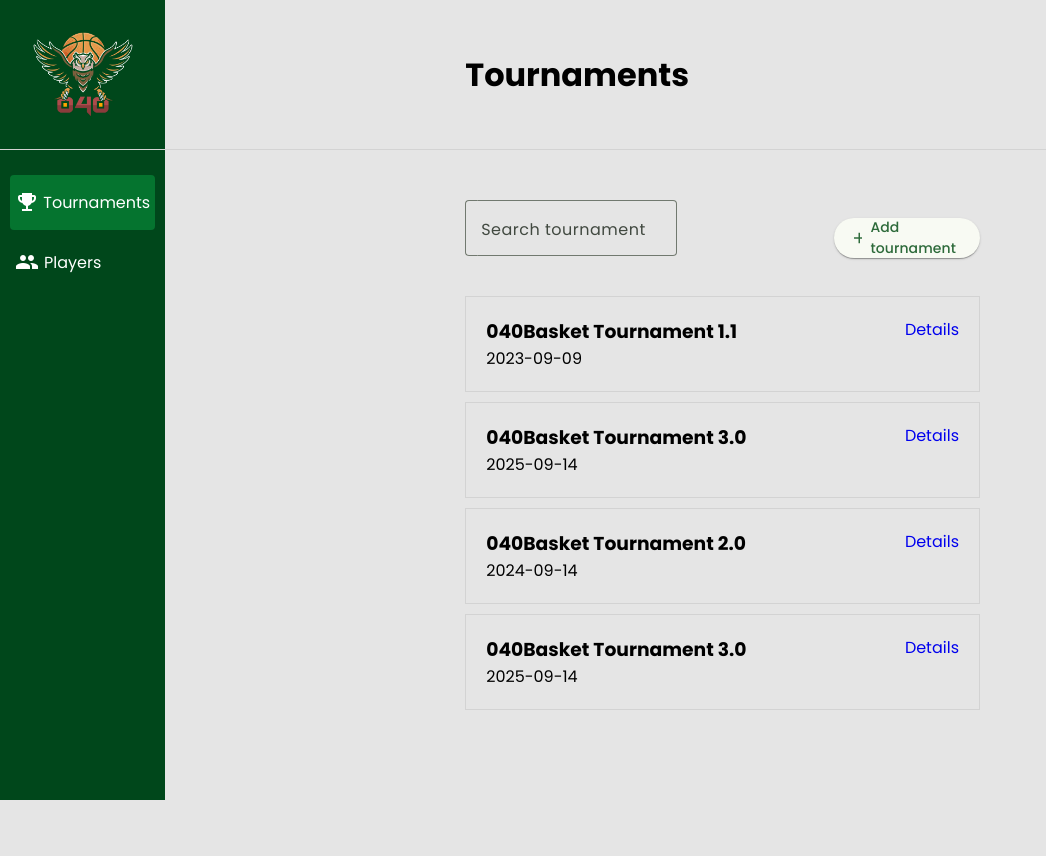
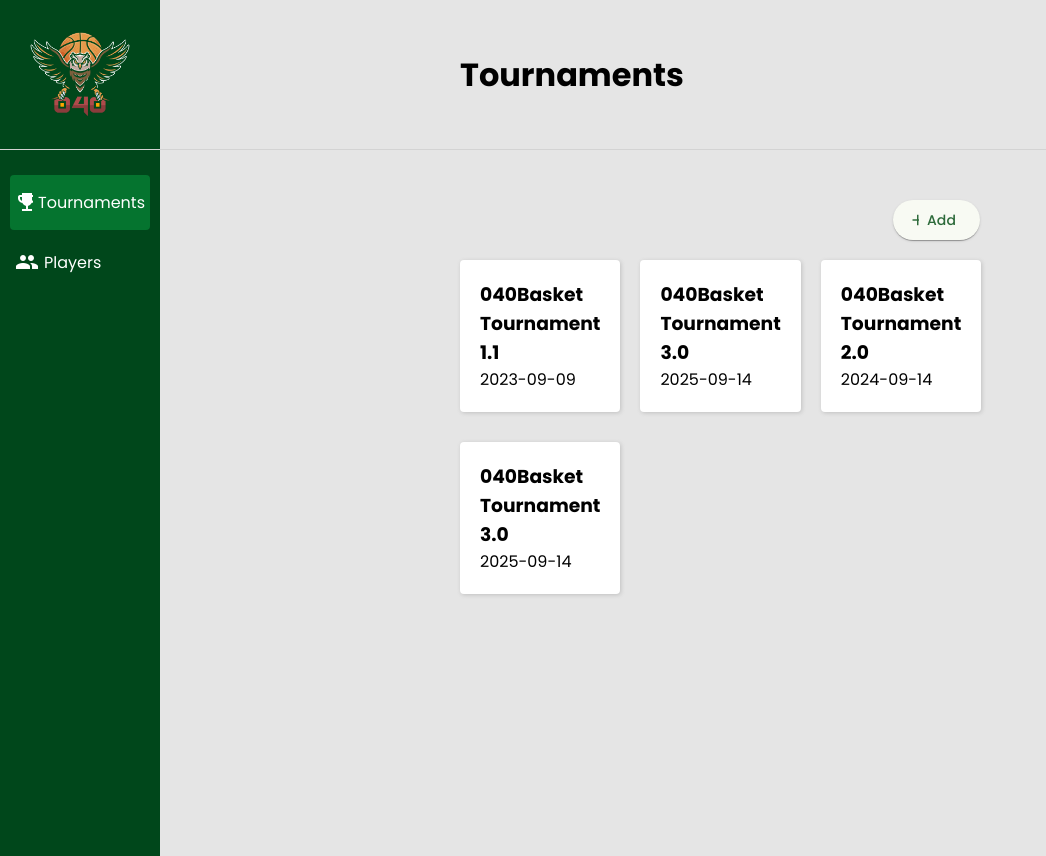
Before and after one commit to kwiatkowskijan/040basket-league, an Angular app: page /tournaments in a window 1280 px wide. Shown: the whole page, without its empty margins (0-1046 px from the left). Before the commit the page ends 800 px from the top, so only its background shows below. Built offline with nearby package versions, Linux system fonts and the light colour scheme; data requests are answered from the project's data file.

Commit message:
Tournament list design changes

```diff
--- a/src/app/navbar/navbar.component.ts
+++ b/src/app/navbar/navbar.component.ts
@@ -43,7 +43,7 @@ export class NavbarComponent {
           },
           {
             route: ['/tournament', this.selectedTournamentId, 'teams'],
-            icon: 'emoji_events',
+            icon: 'groups_2',
             label: 'Teams'
           }
         ];
--- a/src/app/tournament-list/tournament-list.component.html
+++ b/src/app/tournament-list/tournament-list.component.html
@@ -5,7 +5,7 @@
 <div class="section-container">
     <div class="title-area">
         <div class="listing-filtering">
-            <form>
+            <!-- <form>
                 <mat-form-field appearance="outline">
                     <mat-label>Search tournament</mat-label>
                     <input matInput type="text" placeholder="Ex. 040basket 1.0" [formControl]="searchTournamentControl"
@@ -17,12 +17,12 @@
                         }
                     </mat-autocomplete>
                 </mat-form-field>
-            </form>
+            </form> -->
         </div>
-        <a mat-raised-button [routerLink]="['/tournament']"><mat-icon>add</mat-icon>Add tournament</a>
+        <a mat-raised-button [routerLink]="['/tournament']"><mat-icon>add</mat-icon>Add</a>
     </div>
 
-    <div class="listing-container">
+    <div class="items-container three-columns">
         <app-tournament *ngFor="let tournament of displayedTournamentList" [tournament]="tournament"></app-tournament>
     </div>
 </div>
--- a/src/app/tournament/tournament.component.css
+++ b/src/app/tournament/tournament.component.css
@@ -1,9 +1,21 @@
+a {
+    color: #000;
+}
+
 .listing {
     width: 100%;
+    background-color: #ffffff;
+    border-radius: 4px;
     padding: 20px;
     margin-bottom: 10px;
-    border: 0.8px solid lightgray;
     display: flex;
     flex-direction: row;
-    justify-content: space-between
+    justify-content: space-between;
+    -webkit-box-shadow: 1px 1px 4px 0px rgba(193, 193, 193, 1);
+    -moz-box-shadow: 1px 1px 4px 0px rgba(193, 193, 193, 1);
+    box-shadow: 1px 1px 4px 0px rgba(193, 193, 193, 1);
 }
+
+.listing:hover {
+    background-color: #f1f1f1;
+}
--- a/src/app/tournament/tournament.component.html
+++ b/src/app/tournament/tournament.component.html
@@ -1,7 +1,8 @@
-<div class="listing">
-    <div class="listing-info">
-        <h3>{{ tournament.name }}</h3>
-        <p>{{tournament.startDate}}</p>
+<a [routerLink]="['/tournament', tournament.id]" (click)="selectTournament(tournament.id)">
+    <div class="listing">
+        <div class="listing-info">
+            <h3>{{ tournament.name }}</h3>
+            <p>{{tournament.startDate}}</p>
+        </div>
     </div>
-    <a [routerLink]="['/tournament', tournament.id]" (click)="selectTournament(tournament.id)">Details</a>
-</div>
+</a>
```
Also changed, not shown: src/app/tournament-details/tournament-details.component.html (+0 -32 lines), src/app/tournament-team-list/tournament-team-list/tournament-team-list.component.html (+0 -23 lines).
